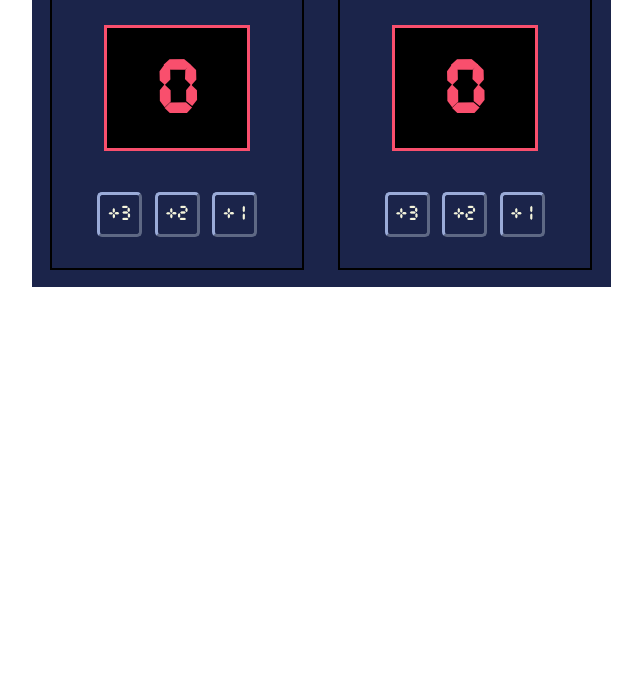
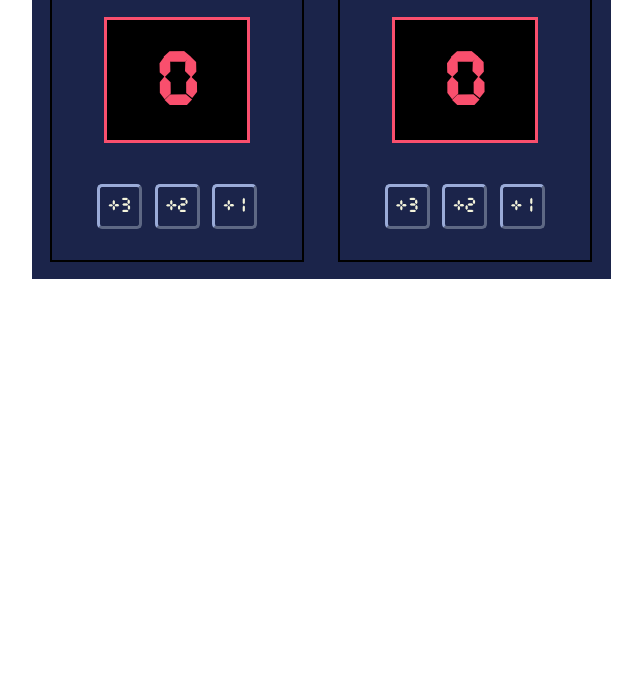
Before and after one commit to damonpenaesouza/matchscore, a plain HTML site: page index.html in a window 1280 px wide. Shown: the part 110-800 px from the top of the page, without its empty margins (319-961 px from the left). Drawn offline with Linux system fonts and the light colour scheme.

Commit message:
update css

```diff
--- a/style.css
+++ b/style.css
@@ -92,3 +92,10 @@
     width: 250px;
     border: 2px solid black;
 }
+
+body, html {
+    margin: 0;
+    padding: 0;
+    width: 100%;
+    height: 100%;
+}
```
